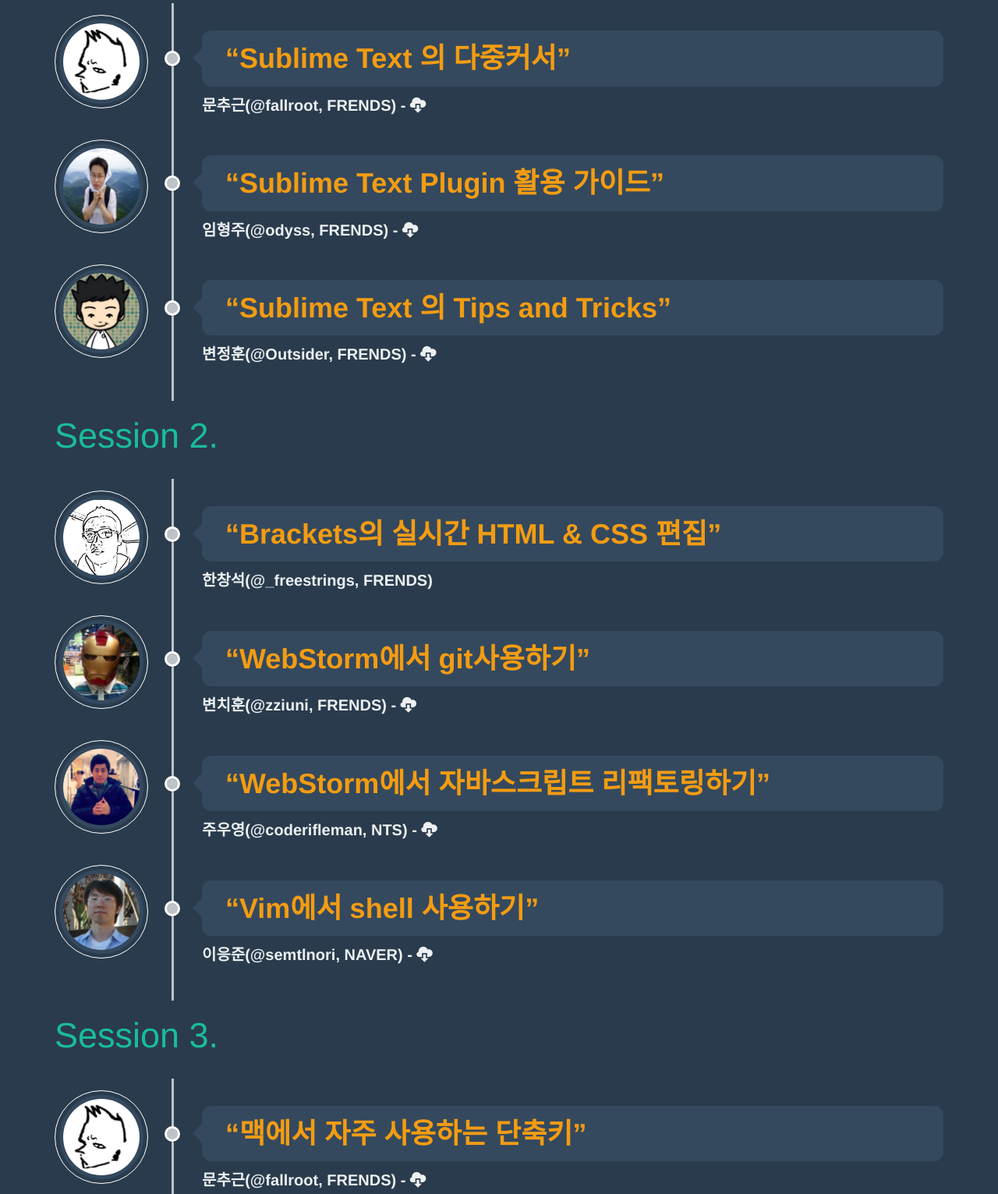
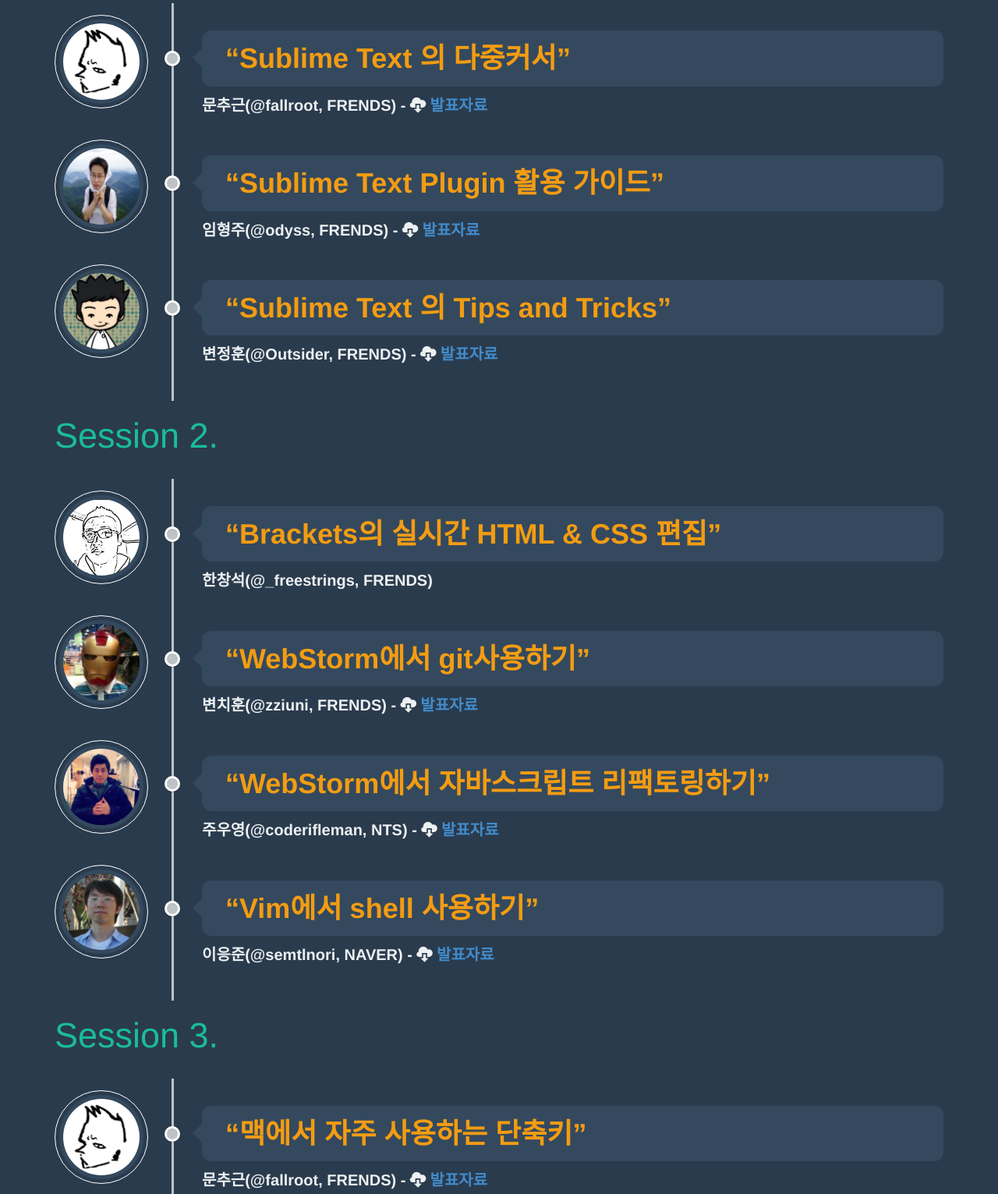
Before and after one commit to jeff1865/toolcon2, a plain HTML site: page index.html in a window 1280 px wide. Shown: the part 2660-4191 px from the top of the page at 78% size. Drawn offline with Linux system fonts and the light colour scheme.

Commit message:
update index.html in sample3

```diff
--- a/index.html
+++ b/index.html
@@ -3,7 +3,7 @@
 <head>
 <meta charset="utf-8">
 <meta http-equiv="X-UA-Compatible" content="IE=edge,chrome=1">
-<title>ToolCon 2014 with FRENDS to 2016</title>
+<title>ToolCon 2014 with FRENDS __ Sample3</title>
 <meta name="viewport" content="width=device-width, initial-scale=1.0;" />
 <meta name="author" content="FRENDS">
 <meta name="description" content="'FRENDS와 함께 하는 ToolCon 2014'는 기술위주로 진행되는 많은 세미나와는 달리 개발자들이 자주 사용하는 도구를 중심으로 편리한 사용 방법 혹은 유용한 Tip 과 관련 지식을 공유하는고 즐기는 국내최초의 개발 툴 컨퍼런스 이다.">
@@ -188,7 +188,7 @@
                 <div class="schedule-description">
                     <div class="description-content">“Sublime Text 의 다중커서”</div>
                     <div class="desctiption-metainfo">
-                        <span>문추근(@fallroot, FRENDS) - <i class="glyphicon glyphicon-cloud-download"></i></span>
+                        <span>문추근(@fallroot, FRENDS) - <i class="glyphicon glyphicon-cloud-download"></i> <a href="http://www.slideshare.net/fallroot/multiple-cursors-in-sublime-text" target="_blank">발표자료</a></span>
                     </div>
                 </div>
             </li>
@@ -199,7 +199,7 @@
                 <div class="schedule-description">
                     <div class="description-content">“Sublime Text Plugin 활용 가이드”</div>
                     <div class="desctiption-metainfo">
-                        <span>임형주(@odyss, FRENDS) - <i class="glyphicon glyphicon-cloud-download"></i></span>
+                        <span>임형주(@odyss, FRENDS) - <i class="glyphicon glyphicon-cloud-download"></i> <a href="http://www.slideshare.net/odyss009/development-with-sublime" target="_blank">발표자료</a></span>
                     </div>
                 </div>
             </li>
@@ -210,7 +210,7 @@
                 <div class="schedule-description">
                     <div class="description-content">“Sublime Text 의 Tips and Tricks”</div>
                     <div class="desctiption-metainfo">
-                        <span>변정훈(@Outsider, FRENDS) - <i class="glyphicon glyphicon-cloud-download"></i></span>
+                        <span>변정훈(@Outsider, FRENDS) - <i class="glyphicon glyphicon-cloud-download"></i> <a href="http://www.slideshare.net/rockdoli/toolcon-2014" target="_blank">발표자료</a></span>
                     </div>
                 </div>
             </li>
@@ -235,7 +235,7 @@
                 <div class="schedule-description">
                     <div class="description-content">“WebStorm에서 git사용하기”</div>
                     <div class="desctiption-metainfo">
-                        <span>변치훈(@zziuni, FRENDS) - <i class="glyphicon glyphicon-cloud-download"></i></span>
+                        <span>변치훈(@zziuni, FRENDS) - <i class="glyphicon glyphicon-cloud-download"></i> <a href="http://www.slideshare.net/zziuni/2014-frendss-toolcon-webstorm-git " target="_blank">발표자료</a></span>
                     </div>
                 </div>
             </li>
@@ -246,7 +246,7 @@
                 <div class="schedule-description">
                     <div class="description-content">“WebStorm에서 자바스크립트 리팩토링하기”</div>
                     <div class="desctiption-metainfo">
-                        <span>주우영(@coderifleman, NTS)  - <i class="glyphicon glyphicon-cloud-download"></i></span>
+                        <span>주우영(@coderifleman, NTS)  - <i class="glyphicon glyphicon-cloud-download"></i> <a href="http://www.slideshare.net/UyeongJu/toolcon2014-webstorm" target="_blank">발표자료</a></span>
                     </div>
                 </div>
             </li>
@@ -257,7 +257,7 @@
                 <div class="schedule-description">
                     <div class="description-content">“Vim에서 shell 사용하기”</div>
                     <div class="desctiption-metainfo">
-                        <span>이응준(@semtlnori, NAVER) - <i class="glyphicon glyphicon-cloud-download"></i></span>
+                        <span>이응준(@semtlnori, NAVER) - <i class="glyphicon glyphicon-cloud-download"></i> <a href="https://github.com/npcode/vimxshell/blob/master/vim.md" target="_blank">발표자료</a></span>
                     </div>
                 </div>
             </li>
@@ -271,7 +271,7 @@
                 <div class="schedule-description">
                     <div class="description-content">“맥에서 자주 사용하는 단축키”</div>
                     <div class="desctiption-metainfo">
-                        <span>문추근(@fallroot, FRENDS) - <i class="glyphicon glyphicon-cloud-download"></i></span>
+                        <span>문추근(@fallroot, FRENDS) - <i class="glyphicon glyphicon-cloud-download"></i> <a href="http://www.slideshare.net/fallroot/os-x-basic-shortcuts" target="_blank">발표자료</a></span>
                     </div>
                 </div>
             </li>
@@ -282,7 +282,7 @@
                 <div class="schedule-description">
                     <div class="description-content">“Web Inspector 활용 Tip”</div>
                     <div class="desctiption-metainfo">
-                        <span>김덕홍(@insanehong, FRENDS) - <i class="glyphicon glyphicon-cloud-download"></i></span>
+                        <span>김덕홍(@insanehong, FRENDS) - <i class="glyphicon glyphicon-cloud-download"></i> <a href="http://www.slideshare.net/insanehong/how-to-use-web-inspector-at-toolcon-2014" target="_blank">발표자료</a></span>
                     </div>
                 </div>
             </li>
```
